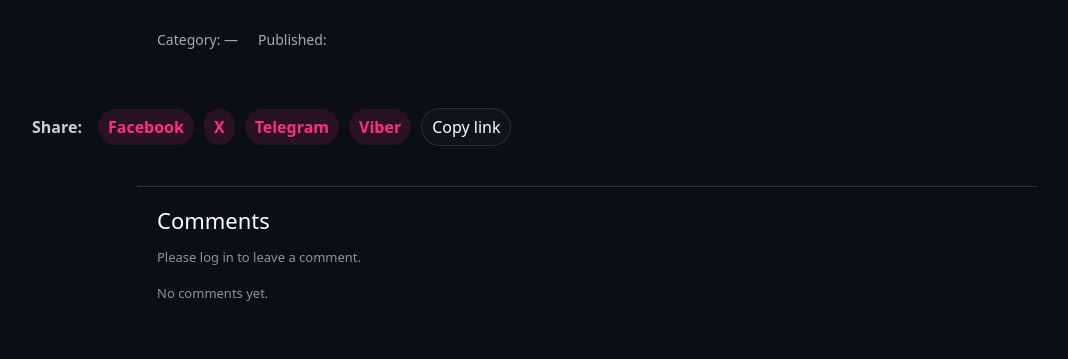
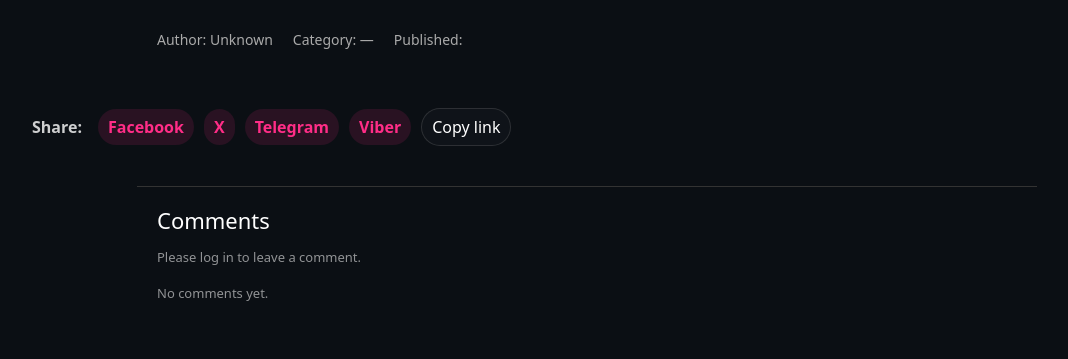
Before and after one commit to Foreach123/MusicBlog, a Yii app: template views/post/view.php in a window 1280 px wide. Shown: the part 511-870 px from the top of the page, without its empty margins (53-1121 px from the left). Run offline with PHP 8.4 and a stand-in for Yii, Linux system fonts and the light colour scheme; the template is opened without the code that fills it, so the values that code supplies are empty; some libraries are stand-ins or nearby versions.

Commit message:
added post author

```diff
--- a/controllers/PostController.php
+++ b/controllers/PostController.php
@@ -19,6 +19,7 @@ class PostController extends Controller
     public function actionView($id)
     {
         $model = $this->findModel($id);
+        $model->user_id = Yii::$app->user->id;
         $newComment = new Comment();
         return $this->render('view', [
             'model' => $model,
--- a/models/Post.php
+++ b/models/Post.php
@@ -160,4 +160,9 @@ class Post extends ActiveRecord
             ])
             ->orderBy(['created_at' => SORT_ASC]);
     }
+
+    public function getAuthor()
+    {
+        return $this->hasOne(User::class, ['id' => 'user_id']);
+    }
 }
--- a/models/PostSearch.php
+++ b/models/PostSearch.php
@@ -52,8 +52,6 @@ class PostSearch extends Post
         $this->load($params, $formName);
 
         if (!$this->validate()) {
-            // uncomment the following line if you do not want to return any records when validation fails
-            // $query->where('0=1');
             return $dataProvider;
         }
 
--- a/views/post/view.php
+++ b/views/post/view.php
@@ -1,4 +1,5 @@
 <?php
+
 use yii\helpers\Html;
 use yii\helpers\Url;
 use yii\widgets\ActiveForm;
@@ -20,9 +21,23 @@ $this->registerCssFile('@web/css/music-posts.css');
     <h1 class="post-title"><?= Html::encode($model->title) ?></h1>
 
     <div class="post-meta">
+        <span>
+            Author:
+            <?= Html::encode(
+                $model->author->name
+                    ?? $model->author->email
+                    ?? 'Unknown'
+            ) ?>
+        </span>
+
         <span>Category: <?= Html::encode($model->category->name ?? '—') ?></span>
-        <span>Published: <?= Yii::$app->formatter->asDate($model->published_at) ?></span>
+
+        <span>
+            Published:
+            <?= Yii::$app->formatter->asDate($model->published_at) ?>
+        </span>
     </div>
+
 
     <?php if ($model->tags): ?>
         <div class="post-tags">
@@ -49,22 +64,22 @@ $shareText = $model->title;
     <div class="share-title">Share:</div>
 
     <a class="share-link" target="_blank" rel="noopener"
-       href="https://www.facebook.com/sharer/sharer.php?u=<?= urlencode($postUrl) ?>">
+        href="https://www.facebook.com/sharer/sharer.php?u=<?= urlencode($postUrl) ?>">
         Facebook
     </a>
 
     <a class="share-link" target="_blank" rel="noopener"
-       href="https://twitter.com/intent/tweet?text=<?= urlencode($shareText) ?>&url=<?= urlencode($postUrl) ?>">
+        href="https://twitter.com/intent/tweet?text=<?= urlencode($shareText) ?>&url=<?= urlencode($postUrl) ?>">
         X
     </a>
 
     <a class="share-link" target="_blank" rel="noopener"
-       href="https://t.me/share/url?url=<?= urlencode($postUrl) ?>&text=<?= urlencode($shareText) ?>">
+        href="https://t.me/share/url?url=<?= urlencode($postUrl) ?>&text=<?= urlencode($shareText) ?>">
         Telegram
     </a>
 
     <a class="share-link" target="_blank" rel="noopener"
-       href="viber://forward?text=<?= urlencode($shareText . ' ' . $postUrl) ?>">
+        href="viber://forward?text=<?= urlencode($shareText . ' ' . $postUrl) ?>">
         Viber
     </a>
 
```
